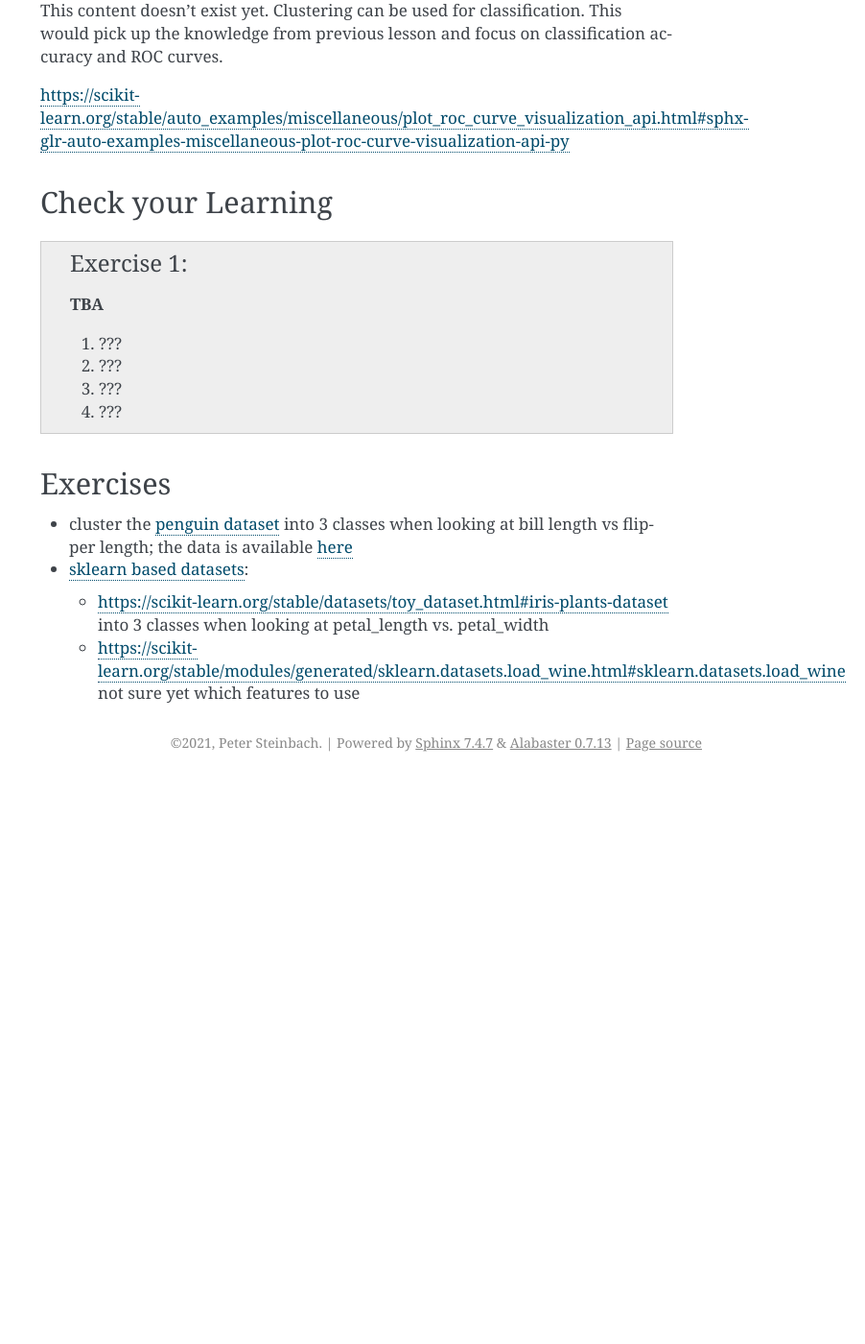
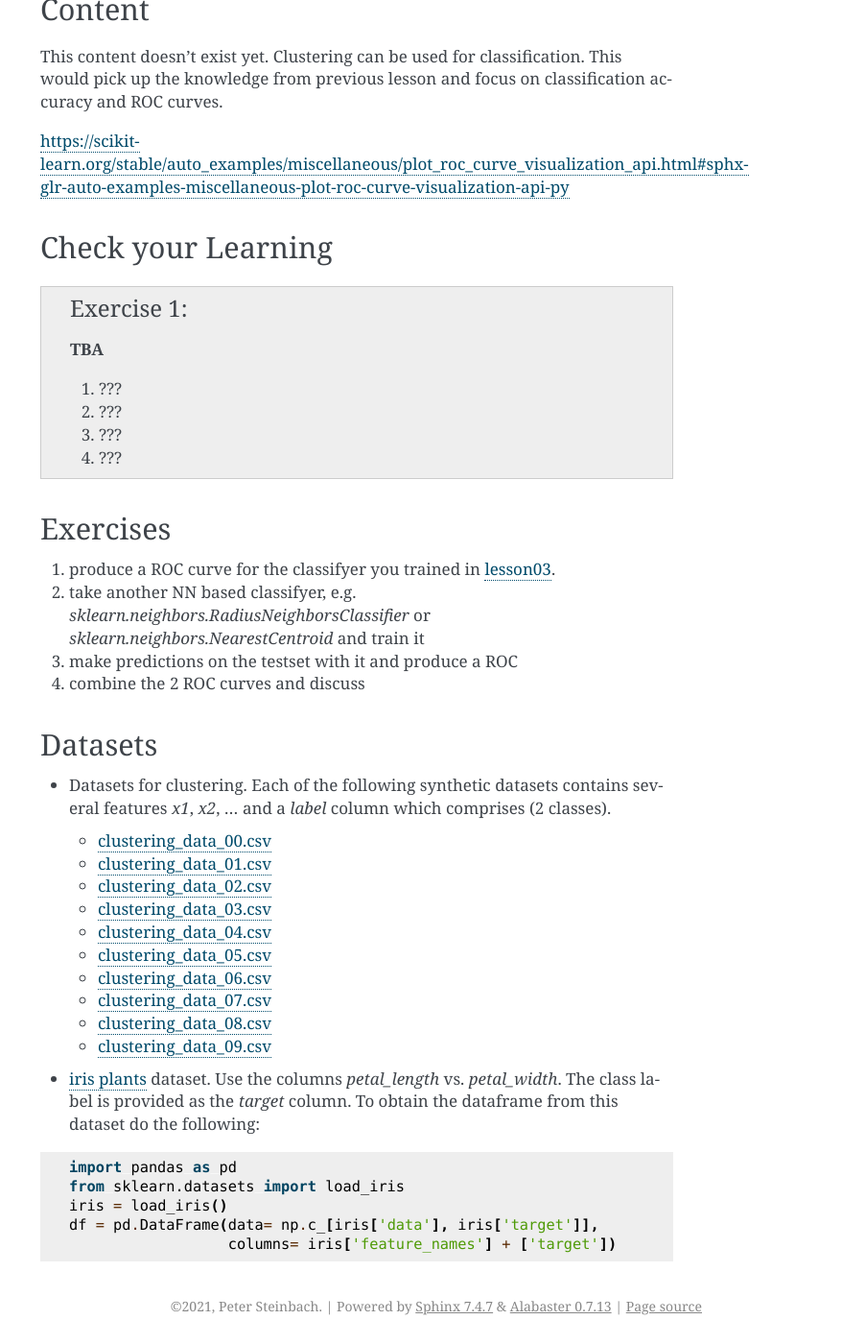
Before and after one commit to deeplearning540/deeplearning540.github.io, a Sphinx documentation site: the page built from source/lesson04/content.rst, in a window 1280 px wide and 1400 px high, scrolled down 433 px. Shown: the whole window at 96% size, without its empty margins (378-1280 px from the left). Built offline with Sphinx 7.4.7, drawn with Linux system fonts in a browser that asks for light colours; before the commit the page ends 1246 px from its top, so only the background shows below that; some of the changed text lies outside the part shown.

Commit message:
updated headlines

```diff
--- a/source/lesson04/content.rst
+++ b/source/lesson04/content.rst
@@ -1,16 +1,20 @@
-Lesson 04: Classification with Clustering
-*****************************************
+Lesson 04: Classification Performance ROCs
+******************************************
 
 Learning Objectives
 ===================
 
-* Use clustering for classification.
+* Return to classification
 
-* introduce accuracy, precision and recall as quality metrics
+* discuss true positive rate and true false positive rate
 
 * explain how a cut-off value can be used to (for kmeans classification) can be used to produce a ROC curve
 
+* demo how to construct a ROC curve
+
 * show `plot_roc_curve` in sklearn
+
+* discuss extremes of a ROC curve
 
 
 Content
@@ -36,10 +40,36 @@
 Exercises
 =========
 
-* cluster the `penguin dataset <https://github.com/allisonhorst/palmerpenguins>`_ into 3 classes when looking at bill length vs flipper length; the data is available `here <https://github.com/allisonhorst/palmerpenguins/tree/master/inst/extdata>`_
+1. produce a ROC curve for the classifyer you trained in `lesson03 </source/lesson03/content.rst>`_.
 
-* `sklearn based datasets <https://scikit-learn.org/stable/datasets.html>`_:
+2. take another NN based classifyer, e.g. `sklearn.neighbors.RadiusNeighborsClassifier` or `sklearn.neighbors.NearestCentroid` and train it
 
-  * https://scikit-learn.org/stable/datasets/toy_dataset.html#iris-plants-dataset into 3 classes when looking at petal_length vs. petal_width
+3. make predictions on the testset with it and produce a ROC
 
-  * https://scikit-learn.org/stable/modules/generated/sklearn.datasets.load_wine.html#sklearn.datasets.load_wine not sure yet which features to use
+4. combine the 2 ROC curves and discuss
+
+Datasets
+========
+
+* Datasets for clustering. Each of the following synthetic datasets contains several features `x1`, `x2`, ... and a `label` column which comprises (2 classes).
+
+  * `clustering_data_00.csv <https://github.com/deeplearning540/lesson02/blob/main/data/clustering_data_00.csv>`_
+  * `clustering_data_01.csv <https://github.com/deeplearning540/lesson02/blob/main/data/clustering_data_01.csv>`_
+  * `clustering_data_02.csv <https://github.com/deeplearning540/lesson02/blob/main/data/clustering_data_02.csv>`_
+  * `clustering_data_03.csv <https://github.com/deeplearning540/lesson02/blob/main/data/clustering_data_03.csv>`_
+  * `clustering_data_04.csv <https://github.com/deeplearning540/lesson02/blob/main/data/clustering_data_04.csv>`_
+  * `clustering_data_05.csv <https://github.com/deeplearning540/lesson02/blob/main/data/clustering_data_05.csv>`_
+  * `clustering_data_06.csv <https://github.com/deeplearning540/lesson02/blob/main/data/clustering_data_06.csv>`_
+  * `clustering_data_07.csv <https://github.com/deeplearning540/lesson02/blob/main/data/clustering_data_07.csv>`_
+  * `clustering_data_08.csv <https://github.com/deeplearning540/lesson02/blob/main/data/clustering_data_08.csv>`_
+  * `clustering_data_09.csv <https://github.com/deeplearning540/lesson02/blob/main/data/clustering_data_09.csv>`_
+
+* `iris plants <https://scikit-learn.org/stable/datasets/toy_dataset.html#iris-plants-dataset>`_ dataset. Use the columns `petal_length` vs. `petal_width`. The class label is provided as the `target` column. To obtain the dataframe from this dataset do the following:
+
+.. code-block:: python
+
+  import pandas as pd
+  from sklearn.datasets import load_iris
+  iris = load_iris()
+  df = pd.DataFrame(data= np.c_[iris['data'], iris['target']],
+                    columns= iris['feature_names'] + ['target'])
--- a/source/lesson05/content.rst
+++ b/source/lesson05/content.rst
@@ -6,7 +6,6 @@
 
 **To be updated**
 
-* Perceptrons are artificial neurons which build neural networks.
 * A perceptron takes multiple inputs, multiplies each by a weight value and sums the weighted inputs. It then applies an activation function to the sum.
 * Multiple perceptrons can be combined to form a neural network which can solve functions that aren’t linearly separable.
 * We can train a whole neural network with the back propagation algorithm. Scikit-learn includes an implementation of this algorithm.
--- a/source/lesson06/content.rst
+++ b/source/lesson06/content.rst
@@ -1,5 +1,5 @@
-Lesson 06: Going Deep
-*********************
+Lesson 06: How did we train
+***************************
 
 Learning Objectives
 ===================
```
Also changed, not shown: source/lesson07/content.rst (+16 -14 lines), source/lesson08/content.rst (+13 -7 lines).
